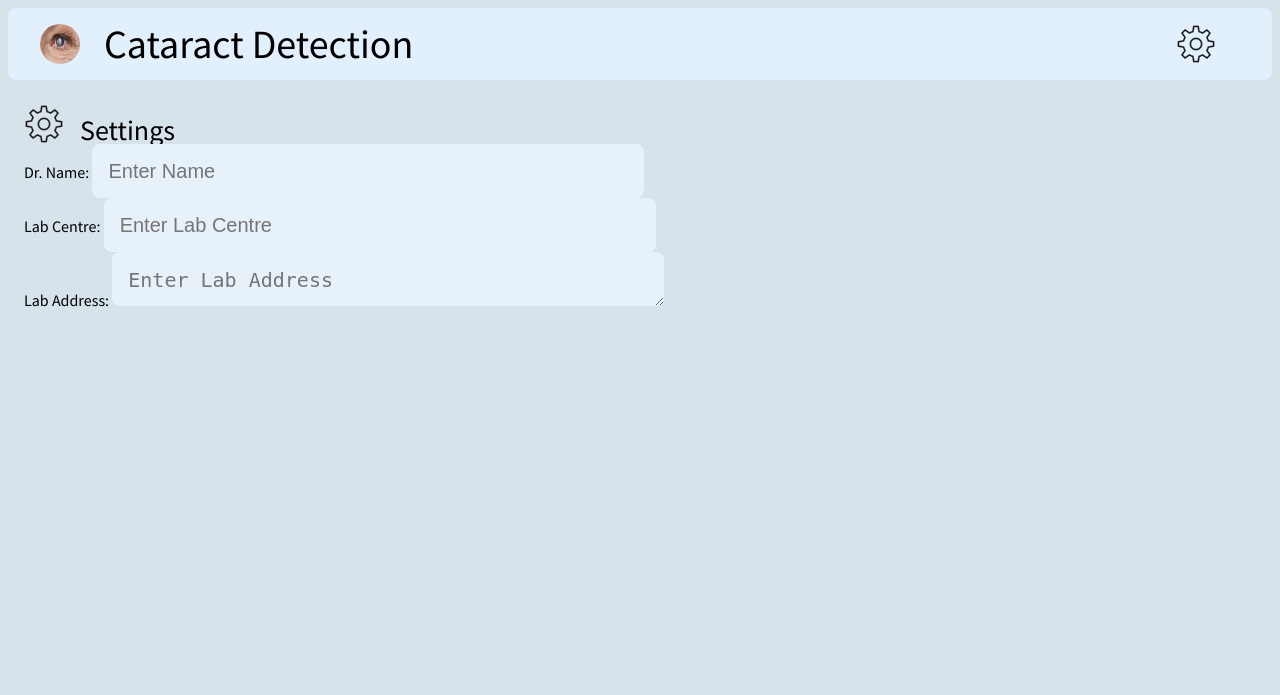
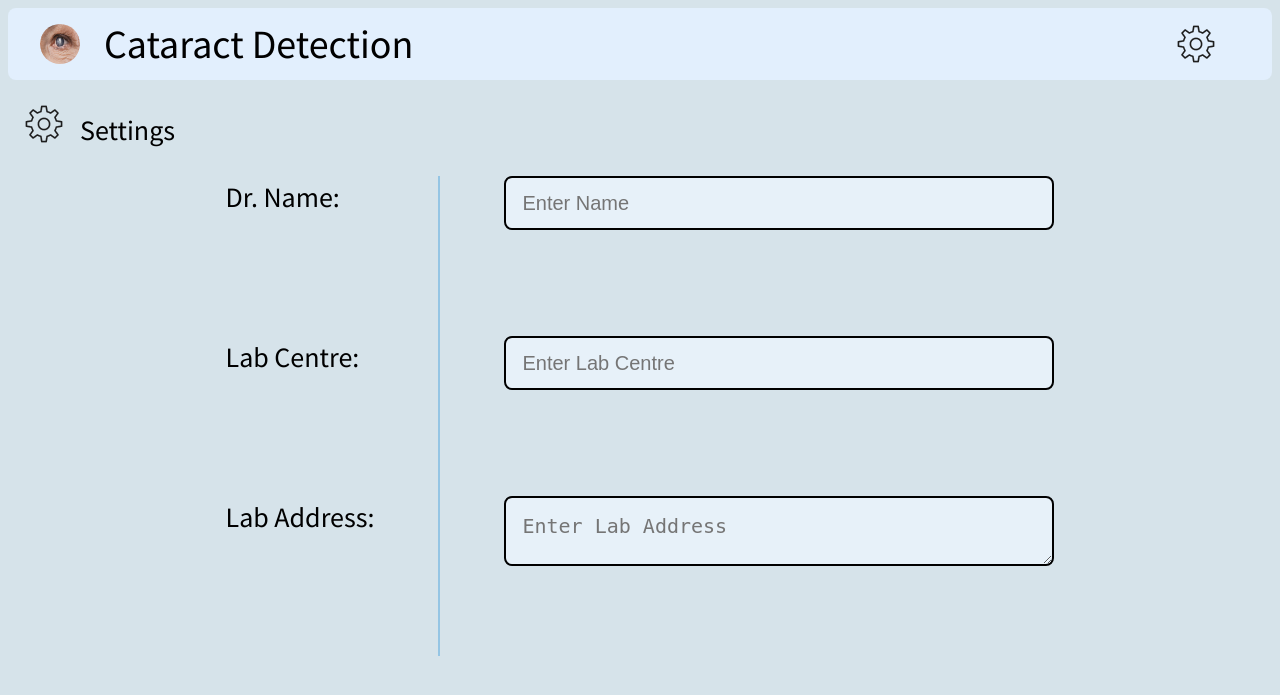
Before and after one commit to YashKSawant/cataract-detection, a Flask app: page /settings in a window 1280 px wide. Shown: the top 695 px of the page. Run offline with Flask 2, Linux system fonts and the light colour scheme.

Commit message:
added settings css

```diff
--- a/static/css/global-styles.css
+++ b/static/css/global-styles.css
@@ -33,7 +33,6 @@ Variables
 
   --spacing: 0.2rem;
   --radius: 0.5rem;
-  --border: 10px soild hsl(0, 1%, 20%);
   --light-shadow: 0 5px 15px rgba(0, 0, 0, 0.3);
   --dark-shadow: 0 5px 15px rgba(0, 0, 0, 0.5);
   --max-width: 1170px;
--- a/static/css/settings.css
+++ b/static/css/settings.css
@@ -9,14 +9,39 @@
 .heading {
   margin-top: auto;
 }
+label {
+  font-size: 28px;
+}
 input,
 textarea {
   font-size: 20px;
-  width: 552px;
+  width: 550px;
   height: 54px;
   background: var(--clr-primary-8);
-  border: var(--border);
+  border: 2px solid #000;
   box-sizing: border-box;
   border-radius: 8px;
   padding: 1rem;
 }
+textarea {
+  height: 70px;
+}
+#form {
+  margin-top: 2rem;
+  display: flex;
+  flex-direction: row;
+  justify-content: center;
+}
+.divider {
+  width: 2px;
+  height: 60vh;
+  margin: 0 4rem;
+  background: var(--clr-primary-5);
+}
+.form-items {
+  display: grid;
+  grid-template-rows: repeat(3, 1fr);
+}
+.form-items > * {
+  align-items: baseline;
+}
--- a/templates/settings.html
+++ b/templates/settings.html
@@ -16,18 +16,18 @@
             <img src="{{url_for('static', filename='settings.png')}}" alt="settings icon">
             <h3 class="heading">Settings</h3>
         </div>
-        <section id="form">
-            <form>
-                <div>
+        <section>
+            <form id="form">
+                <div class="form-items">
                     <label for="name">Dr. Name: </label>
+                    <label for="lab-centre">Lab Centre: </label>
+                    <label for="lab-address">Lab Address: </label>
+                </div>
+                <div class="divider">
+                </div>
+                <div class="form-items">
                     <input type="text" placeholder="Enter Name" id="name">
-                </div>
-                <div>
-                    <label for="lab-centre">Lab Centre: </label>
                     <input type="text" placeholder="Enter Lab Centre" id="lab-centre">
-                </div>
-                <div>
-                    <label for="lab-address">Lab Address: </label>
                     <textarea type="text" placeholder="Enter Lab Address" id="lab-address"></textarea>
                 </div>
             </form>
```
